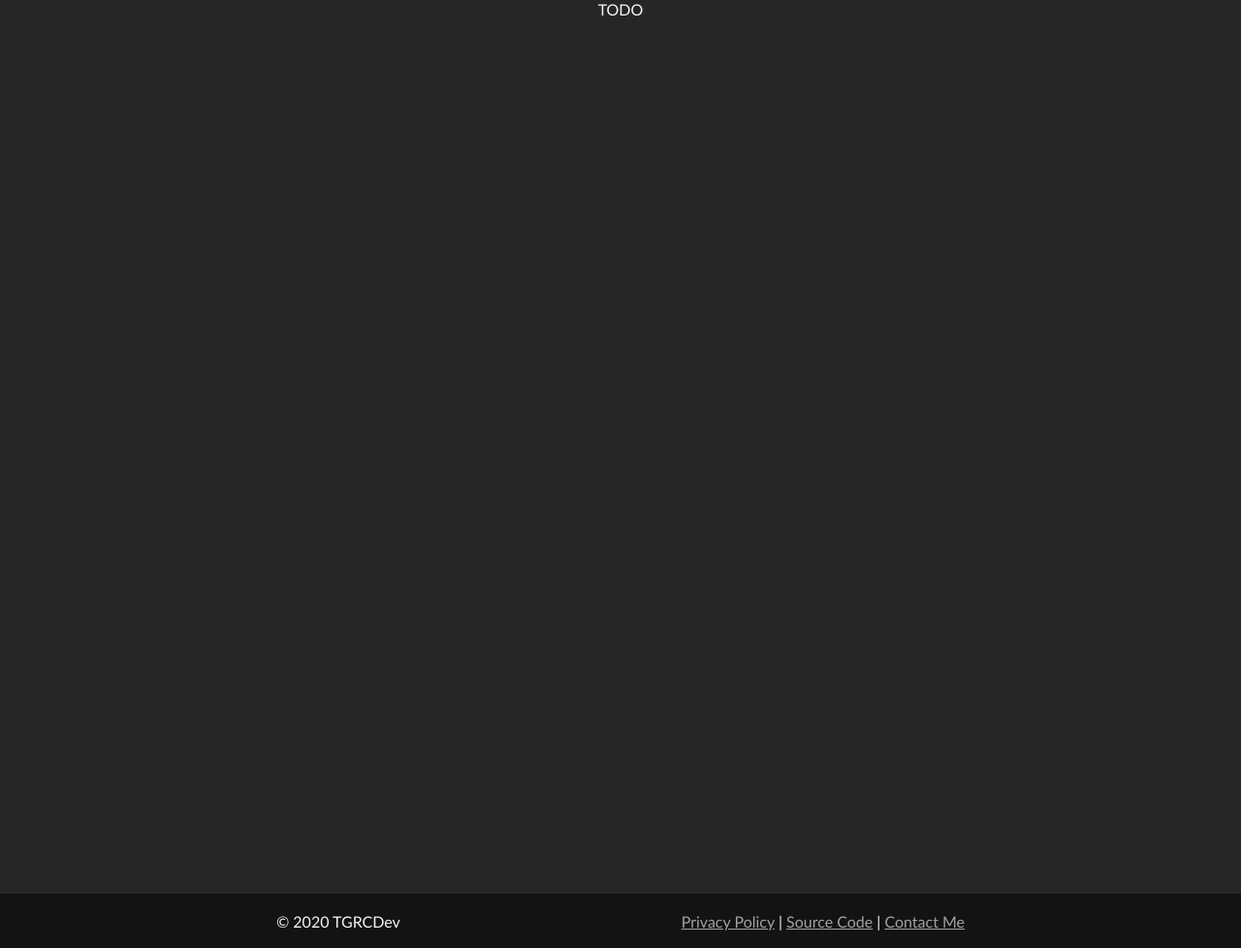
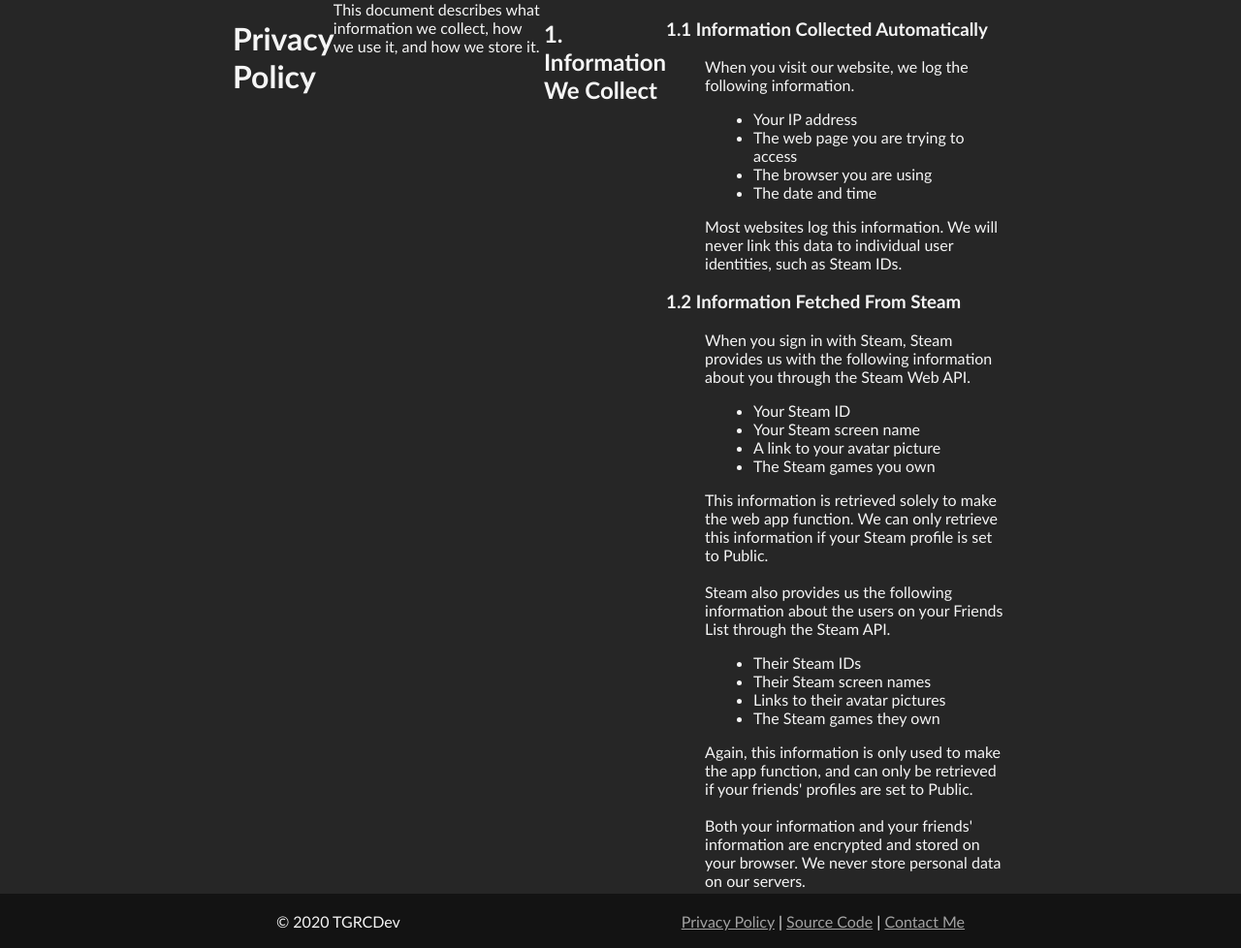
Before and after one commit to TGRCdev/WhatCanWePlay, a Flask app: page /privacy in a window 1280 px wide. Shown: the part 56-1034 px from the top of the page at 97% size. Run offline with Flask 2, Linux system fonts and the light colour scheme.

Commit message:
Privacy policy rough draft

```diff
--- a/templates/privacy.html
+++ b/templates/privacy.html
@@ -1,5 +1,75 @@
+{#
+    This file is a part of WhatCanWePlay
+    Copyright (C) 2020 TGRCDev
+
+    This program is free software: you can redistribute it and/or modify
+    it under the terms of the GNU Affero General Public License as published
+    by the Free Software Foundation, either version 3 of the License, or
+    (at your option) any later version.
+
+    This program is distributed in the hope that it will be useful,
+    but WITHOUT ANY WARRANTY; without even the implied warranty of
+    MERCHANTABILITY or FITNESS FOR A PARTICULAR PURPOSE.  See the
+    GNU Affero General Public License for more details.
+
+    You should have received a copy of the GNU Affero General Public License
+    along with this program.  If not, see <https://www.gnu.org/licenses/>.
+#}
+
 {% extends "base_page.html" %}
-
+{% block title %}Privacy Policy{% endblock %}
+{% block styles %}
+{{ super() }}
+<style>
+    dl dd ul {
+        margin-left:10px;
+    }
+    #main-div {
+        max-width: 800px;
+    }
+</style>
+{% endblock %}
 {% block main %}
-TODO
+<h1 style="margin-left:auto;margin-right:auto;margin-top:20px;margin-bottom:20px;">Privacy Policy</h1>
+This document describes what information we collect, how we use it, and how we store it.
+<h2 style="margin-bottom:0;">1. Information We Collect</h2>
+<dl style="margin:0;">
+    <dt>
+        <h3>1.1 Information Collected Automatically</h3>
+    </dt>
+    <dd>
+        When you visit our website, we log the following information.
+        <ul>
+            <li>Your IP address</li>
+            <li>The web page you are trying to access</li>
+            <li>The browser you are using</li>
+            <li>The date and time</li>
+        </ul>
+        Most websites log this information. We will never link this data to individual user identities, such as Steam IDs.
+    </dd>
+    <dt>
+        <h3>1.2 Information Fetched From Steam</h3>
+    </dt>
+    <dd>
+        When you sign in with Steam, Steam provides us with the following information about you through the Steam Web API.
+        <ul>
+            <li>Your Steam ID</li>
+            <li>Your Steam screen name</li>
+            <li>A link to your avatar picture</li>
+            <li>The Steam games you own</li>
+        </ul>
+        This information is retrieved solely to make the web app function. We can only retrieve this information if your Steam profile is set to Public.<br/>
+        <br/>
+        Steam also provides us the following information about the users on your Friends List through the Steam API.
+        <ul>
+            <li>Their Steam IDs</li>
+            <li>Their Steam screen names</li>
+            <li>Links to their avatar pictures</li>
+            <li>The Steam games they own</li>
+        </ul>
+        Again, this information is only used to make the app function, and can only be retrieved if your friends' profiles are set to Public.<br/>
+        <br/>
+        Both your information and your friends' information are encrypted and stored on your browser. We never store personal data on our servers.
+    </dd>
+</dl>
 {% endblock %}
```
